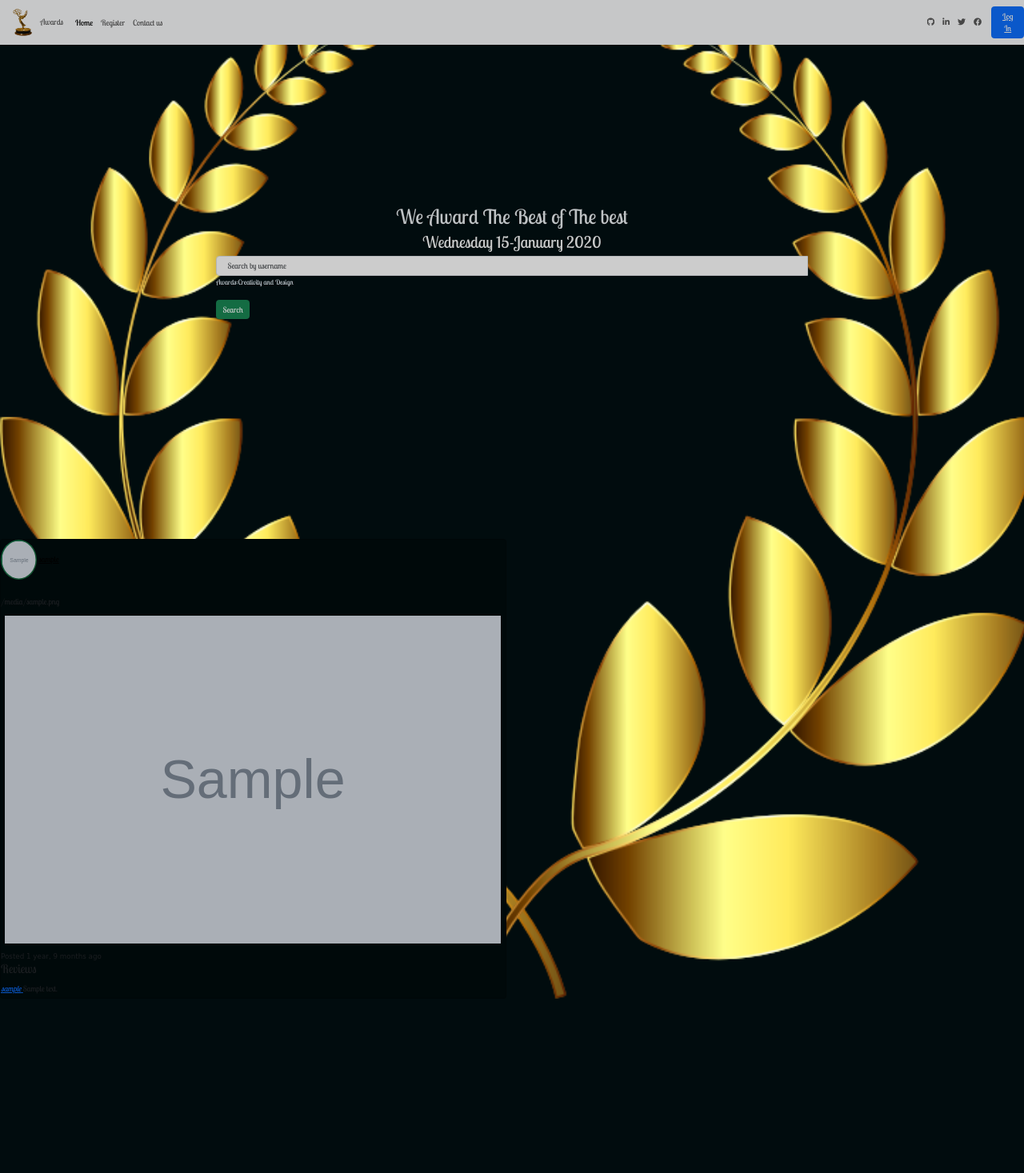
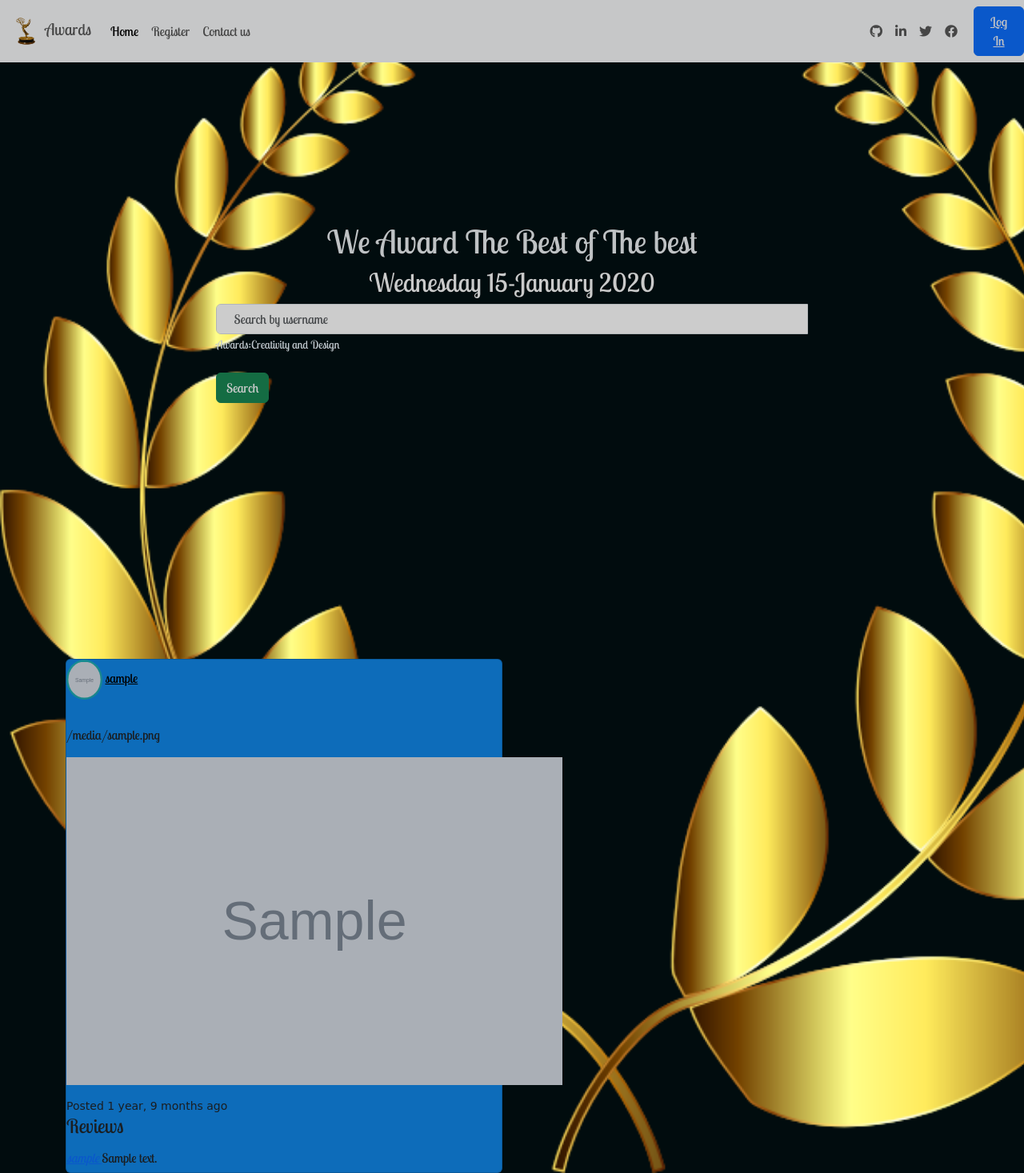
Before and after one commit to Maureen-1998DEV/Awards_app, a Django app: template award_app/templates/posts/index.html in a window 1280 px wide. Shown: the whole page at 80% size. Before the commit the page ends 1249 px from the top, so only its background shows below. Run offline with Django 3.2, Linux system fonts and the light colour scheme; the template is opened without the code that fills it: most values are stand-ins (such as "Sample title", 1, 10 or a date in 2020); grey boxes marked "Sample" are stand-in pictures; some libraries are stand-ins or nearby versions.

Commit message:
modified edia

```diff
--- a/award_app/models.py
+++ b/award_app/models.py
@@ -3,14 +3,14 @@
 from django.db.models.signals import post_save
 from django.dispatch import receiver
 from django.core.validators import MinValueValidator,MaxValueValidator
-
+from cloudinary.models import CloudinaryField
 # Create your models here.
 class Profile(models.Model):
     user = models.OneToOneField(User,on_delete=models.CASCADE,related_name='profile')
     first_name = models.CharField(max_length=20)
     last_name = models.CharField(max_length=20)
     bio =models.CharField(max_length=300)
-    profile_pic = models.ImageField(upload_to='profile/')
+    profile_pic = CloudinaryField('profile/')
     pub_date = models.DateTimeField(auto_now_add=True)
 
     def __str__(self):
@@ -44,7 +44,7 @@
 class Project(models.Model):
 
     project_name = models.CharField(max_length=30)
-    image = models.ImageField(upload_to='images/')
+    image = CloudinaryField('images/')
     recorded_demo = models.FileField(upload_to='documents/' , null=True)
     project_description = models.CharField(max_length=3000)
 
--- a/award_app/static/css/index.css
+++ b/award_app/static/css/index.css
@@ -3,8 +3,8 @@
     font-family: 'Lobster Two', cursive;
     padding:0;
     margin:0;
-    font-size: 10px;
-    overflow: hidden;
+    font: 10px;
+
 }
 body{
     background: url(../images/Wheat.png) no-repeat 0px 0px ;
--- a/award_app/templates/posts/index.html
+++ b/award_app/templates/posts/index.html
@@ -30,11 +30,12 @@
         <br>
         <br>
         <br>
+        <div class="container">
         <div  class="row">
 
                 {% for photos_item in photos %}
             <div class="col-md-6">
-                <div style="background-color: #000b0c;" class="card">
+                <div style="background-color: #1087e9;" class="card">
                         <div class="card-title">
                                 {% if photos_item.profile.profile_pic %}
                                 <section data-toggle="modal" data-target="#modalLoginAvatar"> <img  style="border-radius: 50% ; padding: 0.15rem;  width: 45px; background: linear-gradient(to right bottom, #2cd88888, #2ec96970);" class=" img-circle"
@@ -96,6 +97,7 @@
                 <br>
         </div>
     </div>
+    </div>
 
 
 {% endblock %}
--- a/award_app/templates/posts/project.html
+++ b/award_app/templates/posts/project.html
@@ -5,7 +5,7 @@
 
     <h3>{{post.project_name}}</h3>  <span style="font-family: 'Oregano', cursive;">Posted {{post.posted_time|timesince}} ago</span>
 
-    <h6 style="color: rgb(119, 230, 220);"> VOTES: Creativity:    {{ cre}}  Design:    {{de}}  Content:    {{con}}  Usability:    {{us}}</h6>
+    <h6 style="color: rgb(119, 126, 230);"> VOTES: Creativity:    {{ cre}}  Design:    {{de}}  Content:    {{con}}  Usability:    {{us}}</h6>
   <div class="boo" style="text-align:center;">
     <video width="850px" height="500px" autoplay controls>
       <source src="{{post.recorded_demo.url}}" type="video/mp4">
@@ -19,8 +19,8 @@
 
   <div class="row">
     <div class="col-md-4">
-      <div style="width: 500px; background-color: #7b9c9e;" class="blah">
-        <div style="background-color: #698283;" class="card">
+      <div style="width: 500px; background-color: #7b879e;" class="blah">
+        <div style="background-color: #697383;" class="card">
 
           <div class="card-header">
             <h2>Vote for {{ post.project_name}}</h2>
--- a/award_app/templates/project_new.html
+++ b/award_app/templates/project_new.html
@@ -20,7 +20,7 @@
 
 
 {% block content %}
-<body style="background-color: rgb(21, 22, 22);">
+<body style="background-color: rgb(160, 216, 216);">
 <div class="container">
     <div class="row">
         <div class="col-md-2">
--- a/runtime.txt
+++ b/runtime.txt
@@ -0,0 +1 @@
+python-3.8.4
```
Also changed, not shown: award/settings.py (+9 -2 lines), requirements.txt (+8 -0 lines), media/documents/Screenshot_from_2021-10-25_03-47-31.png (added), media/images/Screenshot_from_2021-10-25_03-47-31.png (added), 2 other files.
